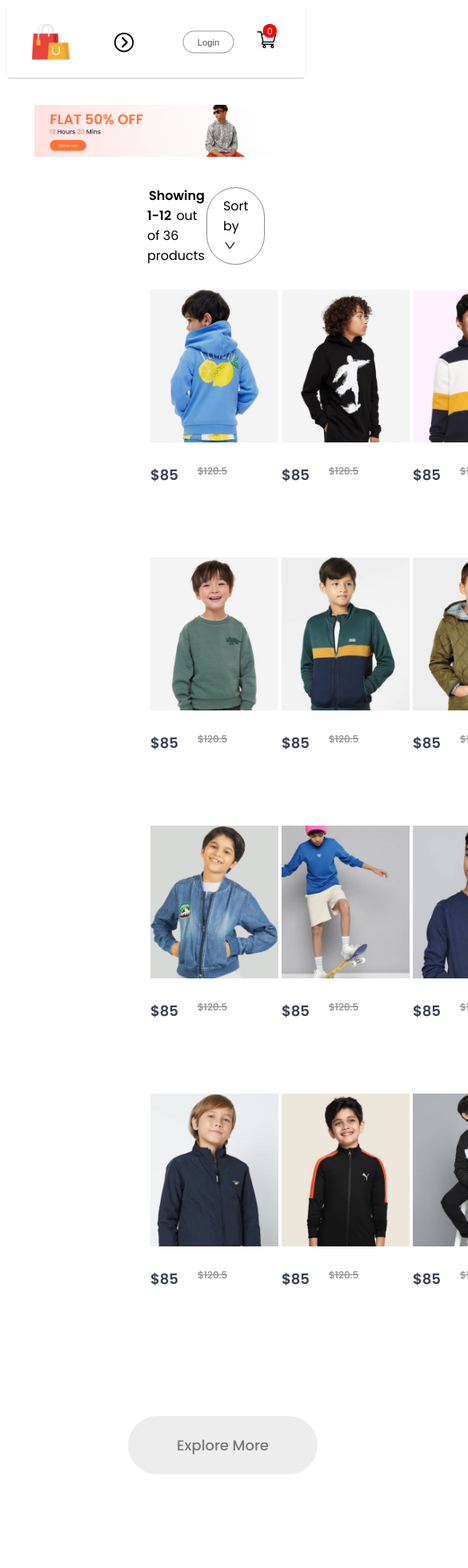
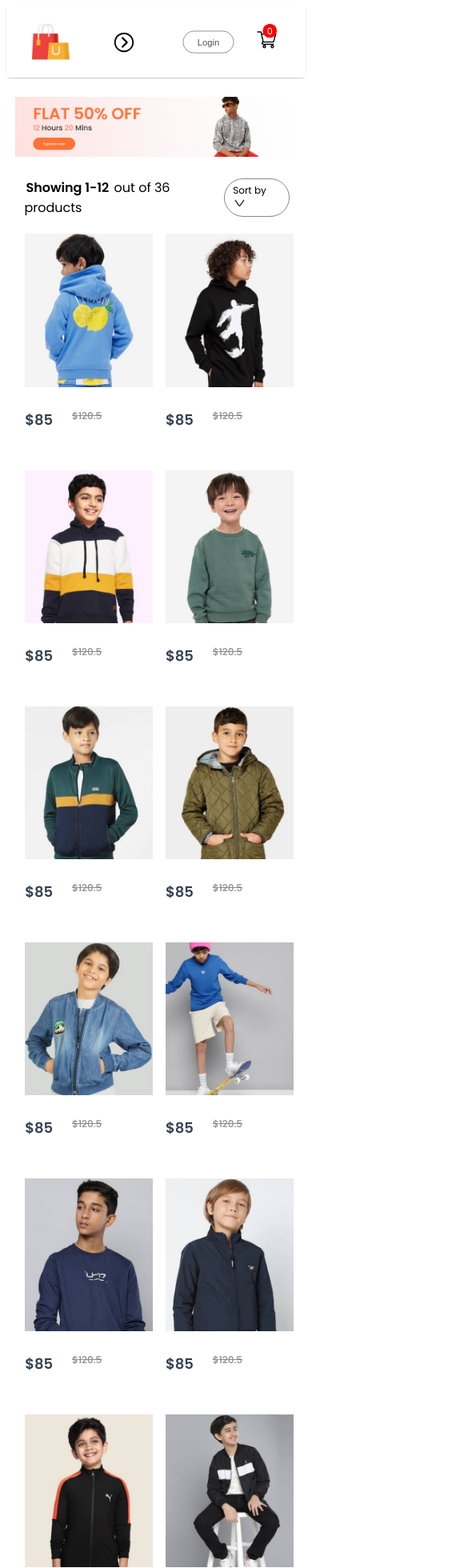
Before and after one commit to Arjunkumar1877/MERN-ECOMMERCE, a React (Vite) app in the folder frontend/: page /kids in a window 390 px wide. Shown: the top 1960 px of the page at 80% size, 585 px wide, since content can reach past the window. Built offline with nearby package versions, Linux system fonts and the light colour scheme.

Commit message:
made shop category page full responsive

```diff
--- a/frontend/src/Components/Footer/Footer.css
+++ b/frontend/src/Components/Footer/Footer.css
@@ -61,3 +61,32 @@
     height: 3px;
     background: #c7c7c7;
 }
+
+@media(max-width:800px) {
+    .footer{
+        gap: 20px;
+    }
+    .footer-logo{
+        gap: 10px;
+        align-items: end;
+    }
+    .footer-logo img{
+        width: 40px;
+    }
+
+    .footer-logo p{
+        font-size: 25px;
+    }
+
+    .footer-links{
+        font-size: 14px;
+        gap: 10px;
+    }
+    .footer-social-icon img{
+   width: 22px;
+    }
+
+    .footer-copyright{
+        font-size: 13px;
+    }
+}
--- a/frontend/src/Pages/CSS/ShopCategory.css
+++ b/frontend/src/Pages/CSS/ShopCategory.css
@@ -41,3 +41,58 @@
     font-size: 18px;
     font-weight: 500;
 }
+
+
+@media(max-width:1280px){
+    .shopcategory-banner{
+        margin: 20px auto;
+        width: 90%;
+    }
+    .shopcategory-indexSort{
+        width: 90%;
+        margin: auto;
+    }
+    .shopcategory-sort{
+        padding: 5px 10px;
+        font-size: 12px;
+    }
+    .shopcategory-products{
+        width: 90%;
+        margin: 10px auto;
+        row-gap: 40px;
+    }
+
+    .shopcategory-products .item{
+   margin: auto;
+    }
+
+    .shopcategory-loadmore{
+        margin: 100px auto;
+        width: 200px;
+        height: 60px;
+        font-size: 16px;
+    }
+
+
+}
+
+@media(max-width:800px) {
+    .shopcategory-banner{
+        width: 95%;
+    }
+    .shopcategory-products{
+        width: 95%;
+    }
+    .shopcategory-loadmore{
+        margin: 60px auto;
+        width: 150px;
+        height: 40px;
+        font-size: 13px;
+    }
+}
+
+@media(max-width: 500px){
+    .shopcategory-products{
+        grid-template-columns: 1fr 1fr;
+    }
+}
```
